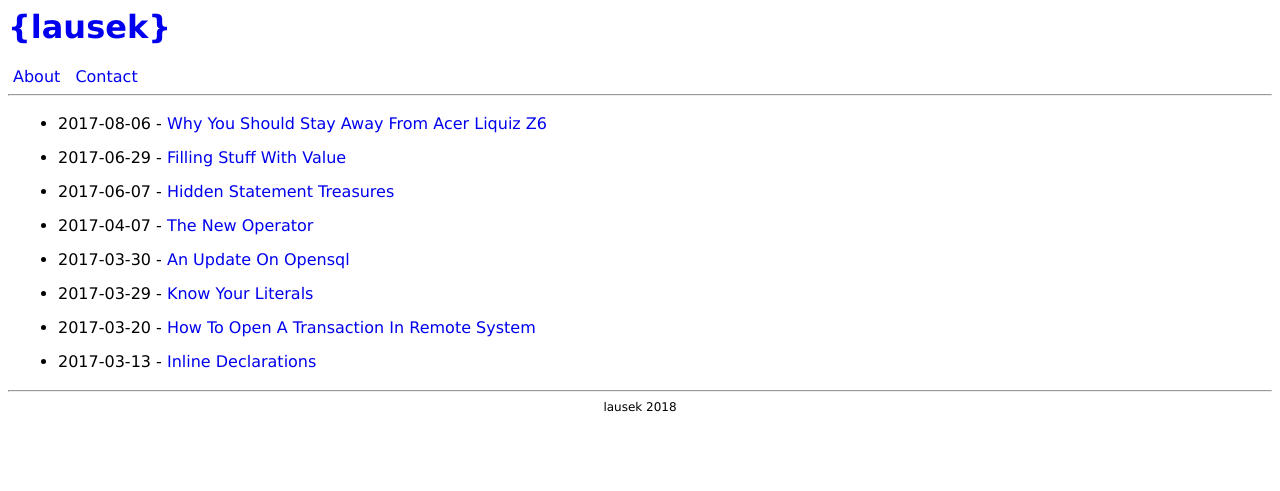
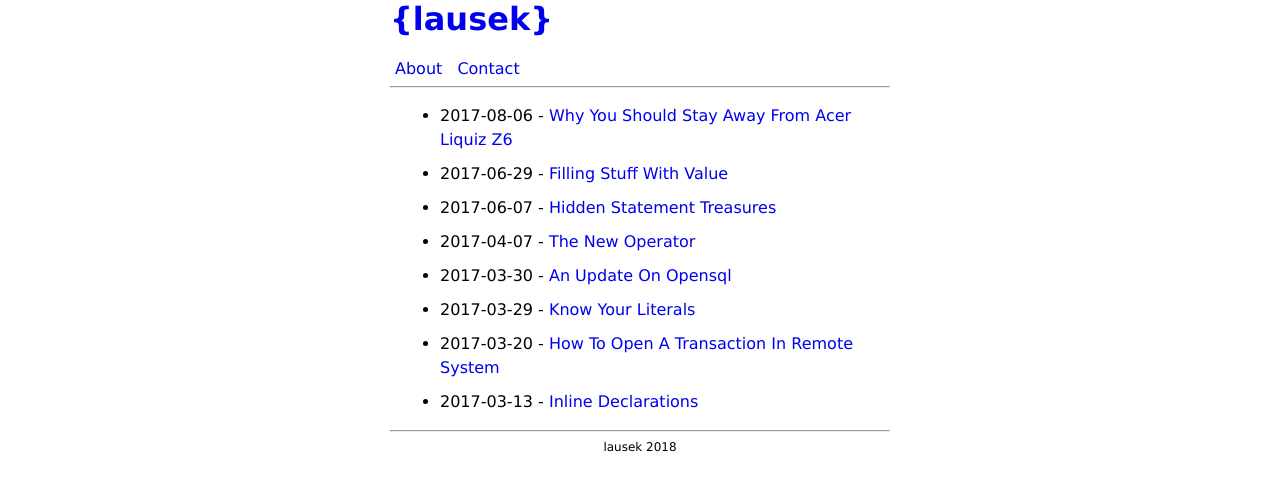
Before and after one commit to lausek/lausek.github.io, a Jekyll site: the page built from index.md, in a window 1280 px wide. Shown: the top 491 px of the page. Built offline with Jekyll 4.4.1, drawn with Linux system fonts in a browser that asks for light colours.

Commit message:
responsive stuff

```diff
--- a/css/minimal.scss
+++ b/css/minimal.scss
@@ -4,6 +4,13 @@
 
 body {
     font-family: Verdana, Helvetica;
+}
+
+@media (min-width: 850px) {
+    body {
+        margin: auto;
+        width: 500px;
+    }
 }
 
 li {
```
